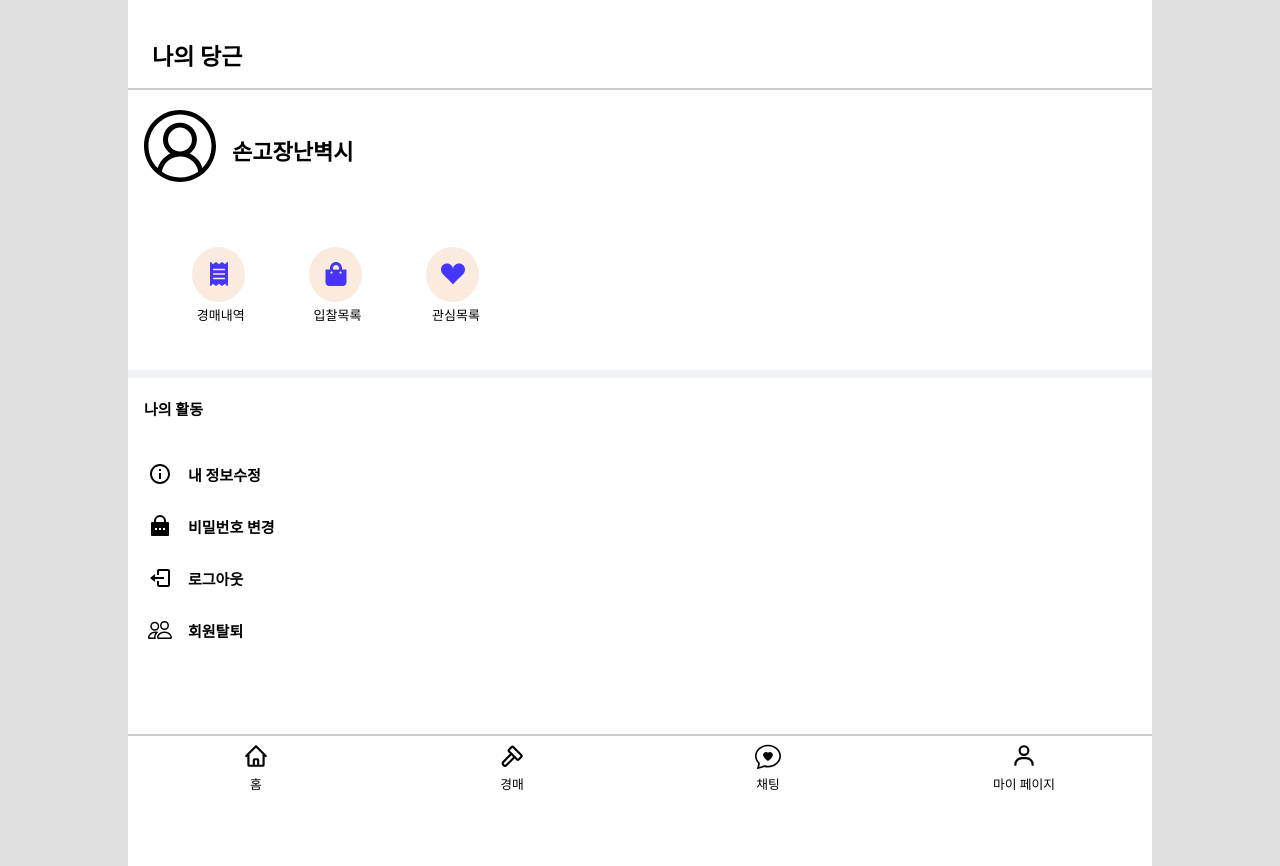
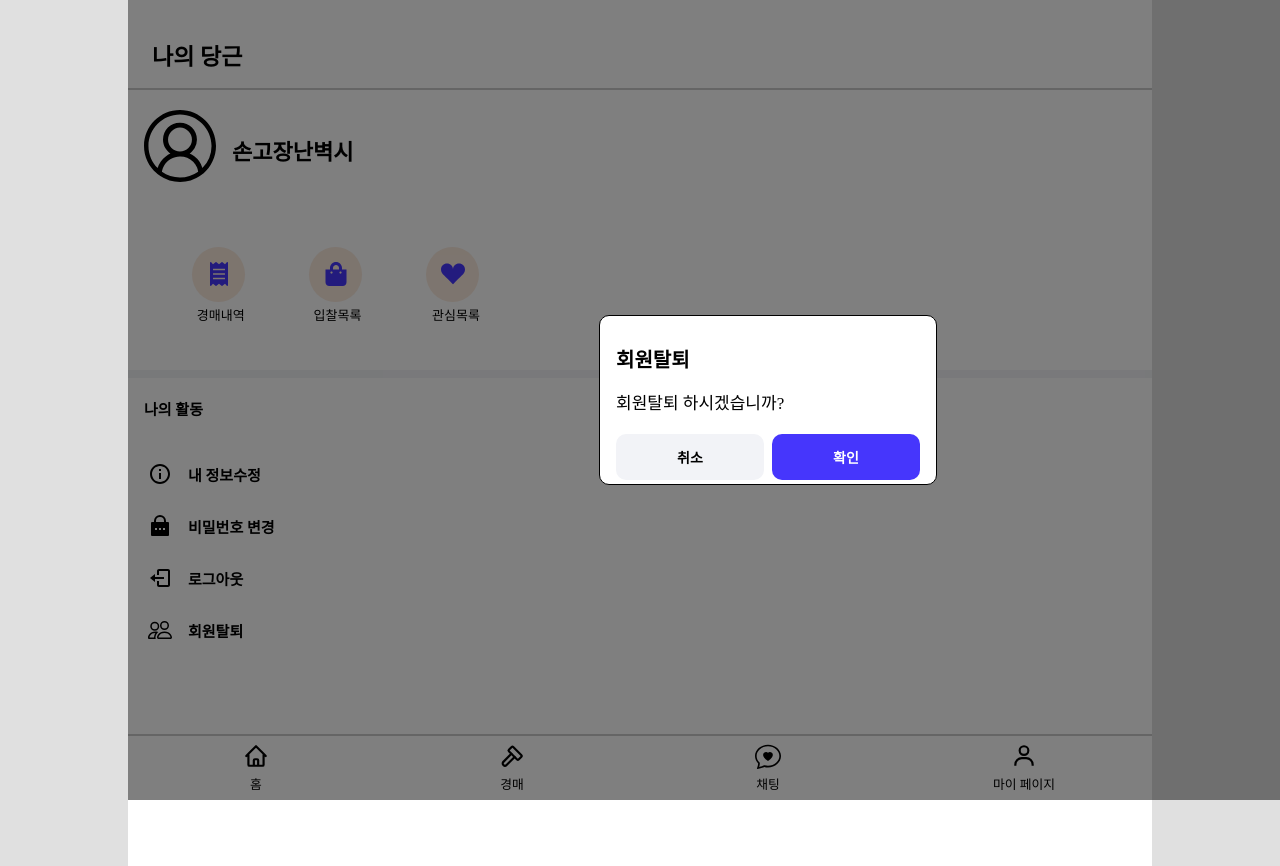
Before and after one commit to codestates-seb/seb43_main_021, a React (Create React App) app in the folder client/: page /mypage in a window 1280 px wide. Both pictures are taken after a click on the element "회원탈퇴". Shown: the top 866 px of the page. Built offline with nearby package versions, Linux system fonts and the light colour scheme.

Commit message:
feat:회원탈퇴,recoil예제

```diff
--- a/client/src/components/MyPage.js/UserInfo.jsx
+++ b/client/src/components/MyPage.js/UserInfo.jsx
@@ -5,10 +5,16 @@ import { RiLockPasswordFill } from "react-icons/ri"
 import { BiLogOut } from "react-icons/bi";
 import { BsPeople } from "react-icons/bs";
 import { Link } from 'react-router-dom';
+import {useRecoilState} from "recoil"
+import { modalState } from '../../stores/atoms';
 export default function UserInfo(){
-
+  const [isOpen, setIsOpen] = useRecoilState(modalState);
+  const openModalHandler = ()=>{
+    setIsOpen(!isOpen)
+  }
   return(
     <Wrapper>
+
       나의 활동
       <MySeletorContainer>
         <StyledLink to='/useredit'>
@@ -25,9 +31,8 @@ export default function UserInfo(){
           <BiLogOut/>
           로그아웃
         </IconContainer>
-        <IconContainer>
-          <BsPeople/>
-          회원탈퇴
+        <IconContainer onClick={openModalHandler}>
+          <BsPeople/>회원탈퇴
         </IconContainer>
       </MySeletorContainer>
     </Wrapper>
--- a/client/src/components/UI/Item/Modal.jsx
+++ b/client/src/components/UI/Item/Modal.jsx
@@ -1,18 +1,27 @@
 import styled from 'styled-components'
+import { useRecoilState} from "recoil"
+import { modalState } from '../../../stores/atoms'
 import { ItemButton } from './ItemButton'
 import { ItemButton2 } from './ItemButton2'
-
-export const Modal= ()=>{
+export const Modal= ({title, content})=>{
+  const [isOpen,setIsOpen] = useRecoilState(modalState)
+  const openModalHandler = ()=>{
+    setIsOpen(!isOpen)
+  }
   return (
     <ModalWrapper>
         <ModalContainer>
-          회원탈퇴
+          {title}
           <ContainerContnet>
-            회원탈퇴 하시겠습니까?
+            {content}
           </ContainerContnet>
           <ButtonArea>
-            <ItemButton2/>
-            <ItemButton/>
+            <Cancellation onClick={openModalHandler}>
+              <ItemButton2/>
+            </Cancellation>
+            <Permit>
+              <ItemButton/>
+            </Permit>
           </ButtonArea>
         </ModalContainer>
     </ModalWrapper>
@@ -21,12 +30,13 @@ export const Modal= ()=>{
 
 const ModalWrapper = styled.div`
   display: flex;
-  width: 1024px;
+  width: 100%;
   height: 100%;
   background-color: rgba(0,0,0,0.5);
   justify-content: center;
   align-items: center;
   position: fixed;
+  z-index: 2;
 `
 
 const ModalContainer = styled.div`
@@ -53,8 +63,16 @@ const ContainerContnet= styled.div`
 const ButtonArea = styled.div`
     display: flex;
     justify-content: space-between;
-    >div{
-      width: 148px;
-      height: 46px;
-    }
 `
+const Cancellation = styled.div`
+  >div{
+    width: 148px;
+    height: 46px;
+  }
+`;
+const Permit = styled.div`
+  >div{
+    width: 148px;
+    height: 46px;
+  }
+`;
--- a/client/src/pages/MyPage.jsx
+++ b/client/src/pages/MyPage.jsx
@@ -4,12 +4,16 @@ import UserPageTop from '../components/MyPage.js/UserPageTop';
 import UserInfo from '../components/MyPage.js/UserInfo';
 import Gnb from '../components/UI/Gnb/Gnb';
 import MyPageHeader from '../components/UI/Header/MyPageHeader'
-// import { Modal } from '../components/UI/Item/Modal';
+import { modalState } from '../stores/atoms';
+import { useRecoilState } from "recoil"
+import { Modal } from '../components/UI/Item/Modal';
 
 export default function MyPage() {
+  const [isOpen,] = useRecoilState(modalState)
+
   return (
     <Wrapper>
-      {/* <Modal/> */}
+      {isOpen&&<Modal title={"회원탈퇴"} content={"회원탈퇴 하시겠습니까?"}/>}
       <MyPageHeader title={"나의 당근"} />
       <UserPageTop userName={"손고장난벽시"}/>
       <Line/>
@@ -32,5 +36,5 @@ const Footer = styled.div`
   bottom: 0;
   width: 100%;
   position: fixed;
-  z-index: 10;
+  z-index: 1;
 `
--- a/client/src/stores/atoms.jsx
+++ b/client/src/stores/atoms.jsx
@@ -1 +1,7 @@
 import { atom } from "recoil";
+
+//modal on/off기능
+export const modalState = atom({
+  key:"modalState",
+  default:false,
+});
```
